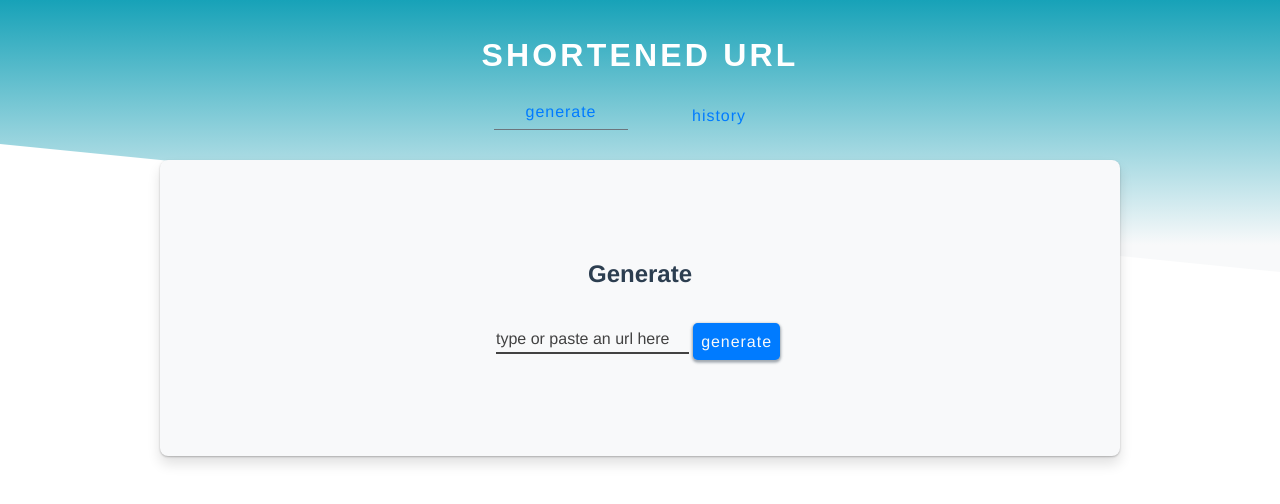
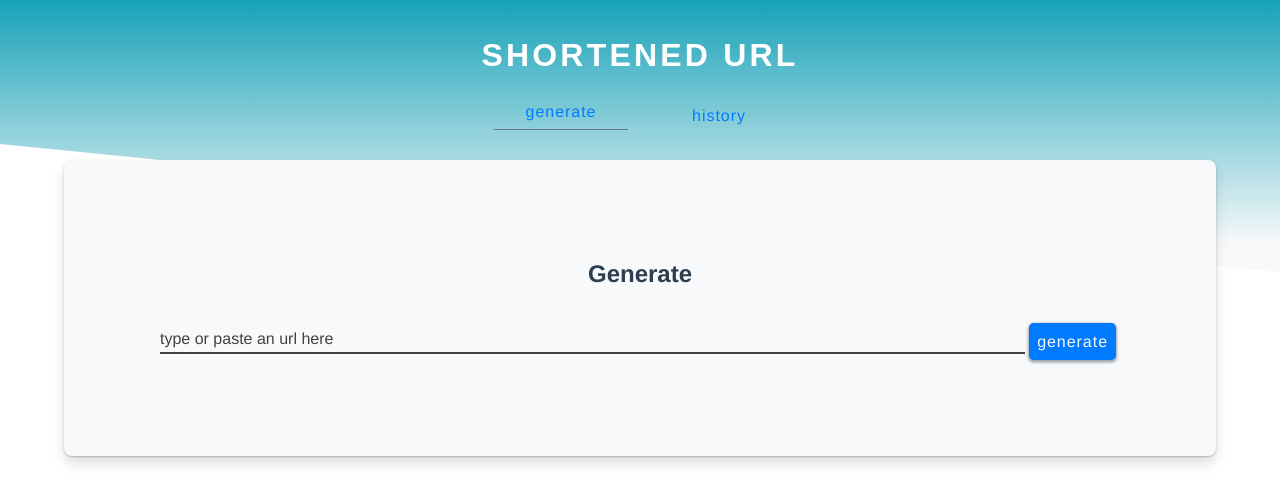
Before and after one commit to aldo-maciel/shortened-url, a Vue app in the folder view/: page /#/home in a window 1280 px wide. Shown: the top 504 px of the page. Built offline with nearby package versions, Linux system fonts and the light colour scheme.

Commit message:
style: add responsible state

```diff
--- a/view/src/app.css
+++ b/view/src/app.css
@@ -70,7 +70,7 @@ html {
     display: flex;
     flex: auto;
     justify-content: center;
-    margin: -7rem 10rem;
+    margin: -7rem 5%;
     padding: 5rem;
     overflow: auto;
     position: relative;
@@ -87,6 +87,6 @@ html {
 .drain-enter,
 .drain-leave-to,
 .slither-enter,
-.slither-leave-to  {
+.slither-leave-to {
     transform: translateY(200%);
 }
--- a/view/src/app/home/home.css
+++ b/view/src/app/home/home.css
@@ -2,7 +2,7 @@
     display: flex;
     flex-direction: column;
     justify-content: center;
-    padding: 5rem 20rem;
+    /*padding: 5rem 20rem;*/
 }
 
 .home .generated {
@@ -13,13 +13,19 @@
 
 .home .row {
     display: flex;
+    flex-wrap: wrap;
 }
 
 .home .column {
     align-items: center;
     display: flex;
     margin: .5rem;
+    min-width: 150px;
     padding: .5rem;
+}
+
+.flex-end {
+    justify-content: flex-end;
 }
 
 .home .grow-1 {
--- a/view/src/app/shortened-url/shortened-url.css
+++ b/view/src/app/shortened-url/shortened-url.css
@@ -2,3 +2,9 @@
     display: flex;
     flex-wrap: wrap;
 }
+
+@media only screen and (max-width: 900px) {
+    .created-at {
+        display: none;
+    }
+}
```
